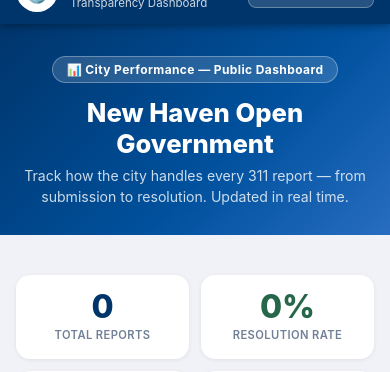
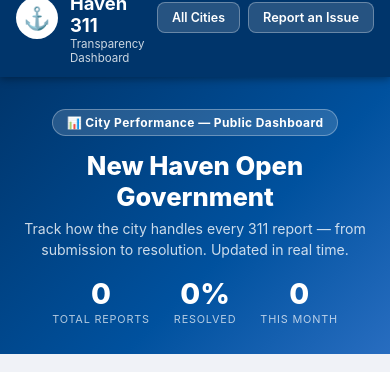
Before and after one commit to smithar106/newhaven-311, a Flask app: page /stats in a window 390 px wide. Shown: the part 44-416 px from the top of the page. Run offline with Flask 3, Linux system fonts and the light colour scheme; data that the repository does not hold is empty; some libraries are stand-ins or nearby versions.

Commit message:
Add All Cities hub button, trust strip, footer badge, stats hero, progress bar
- All Cities button linking to hub.mycity311.co in every page header
- Horizontal trust badge strip on index (Free, No account, GPS, Mobile-first, 2 cities)
- Powered by MyCity311 footer on index, confirm, track
- Live stats (total, resolved %, this month) in stats hero section
- 3px progress bar on confirm page

Co-Authored-By: Claude Sonnet 4.6 <noreply@anthropic.com>

```diff
--- a/templates/stats.html
+++ b/templates/stats.html
@@ -16,6 +16,7 @@ body{font-family:-apple-system,BlinkMacSystemFont,'Segoe UI',sans-serif;backgrou
 .header-text p{font-size:.72rem;opacity:.8;margin-top:1px}
 .header-right{margin-left:auto}
 .header-btn{background:rgba(255,255,255,.15);color:#fff;border:1px solid rgba(255,255,255,.3);border-radius:8px;padding:7px 14px;font-size:.8rem;font-weight:600;text-decoration:none;white-space:nowrap}
+.header-hub{background:rgba(255,255,255,.15);color:#fff;border:1px solid rgba(255,255,255,.3);border-radius:8px;padding:6px 13px;font-size:.78rem;font-weight:600;text-decoration:none;white-space:nowrap;flex-shrink:0}
 
 /* ── hero ── */
 .hero{
@@ -95,7 +96,8 @@ body{font-family:-apple-system,BlinkMacSystemFont,'Segoe UI',sans-serif;backgrou
     <h1>{{ city }} 311</h1>
     <p>Transparency Dashboard</p>
   </div>
-  <div class="header-right">
+  <div class="header-right" style="display:flex;gap:8px;align-items:center">
+    <a href="https://hub.mycity311.co" class="header-hub" style="padding:7px 14px">All Cities</a>
     <a href="/" class="header-btn">Report an Issue</a>
   </div>
 </div>
@@ -104,6 +106,20 @@ body{font-family:-apple-system,BlinkMacSystemFont,'Segoe UI',sans-serif;backgrou
   <div class="hero-badge">📊 City Performance — Public Dashboard</div>
   <h2>{{ city }} Open Government</h2>
   <p>Track how the city handles every 311 report — from submission to resolution. Updated in real time.</p>
+  <div style="display:flex;justify-content:center;gap:24px;margin-top:20px;flex-wrap:wrap">
+    <div style="text-align:center">
+      <div style="font-size:1.8rem;font-weight:800;line-height:1">{{ total }}</div>
+      <div style="font-size:.68rem;opacity:.7;margin-top:3px;text-transform:uppercase;letter-spacing:.8px">Total Reports</div>
+    </div>
+    <div style="text-align:center">
+      <div style="font-size:1.8rem;font-weight:800;line-height:1">{{ pct_resolved }}%</div>
+      <div style="font-size:.68rem;opacity:.7;margin-top:3px;text-transform:uppercase;letter-spacing:.8px">Resolved</div>
+    </div>
+    <div style="text-align:center">
+      <div style="font-size:1.8rem;font-weight:800;line-height:1">{{ this_month }}</div>
+      <div style="font-size:.68rem;opacity:.7;margin-top:3px;text-transform:uppercase;letter-spacing:.8px">This Month</div>
+    </div>
+  </div>
 </div>
 
 <div class="container">
```
Also changed, not shown: templates/confirm.html (+16 -3 lines), templates/index.html (+15 -0 lines), templates/track.html (+11 -2 lines).
